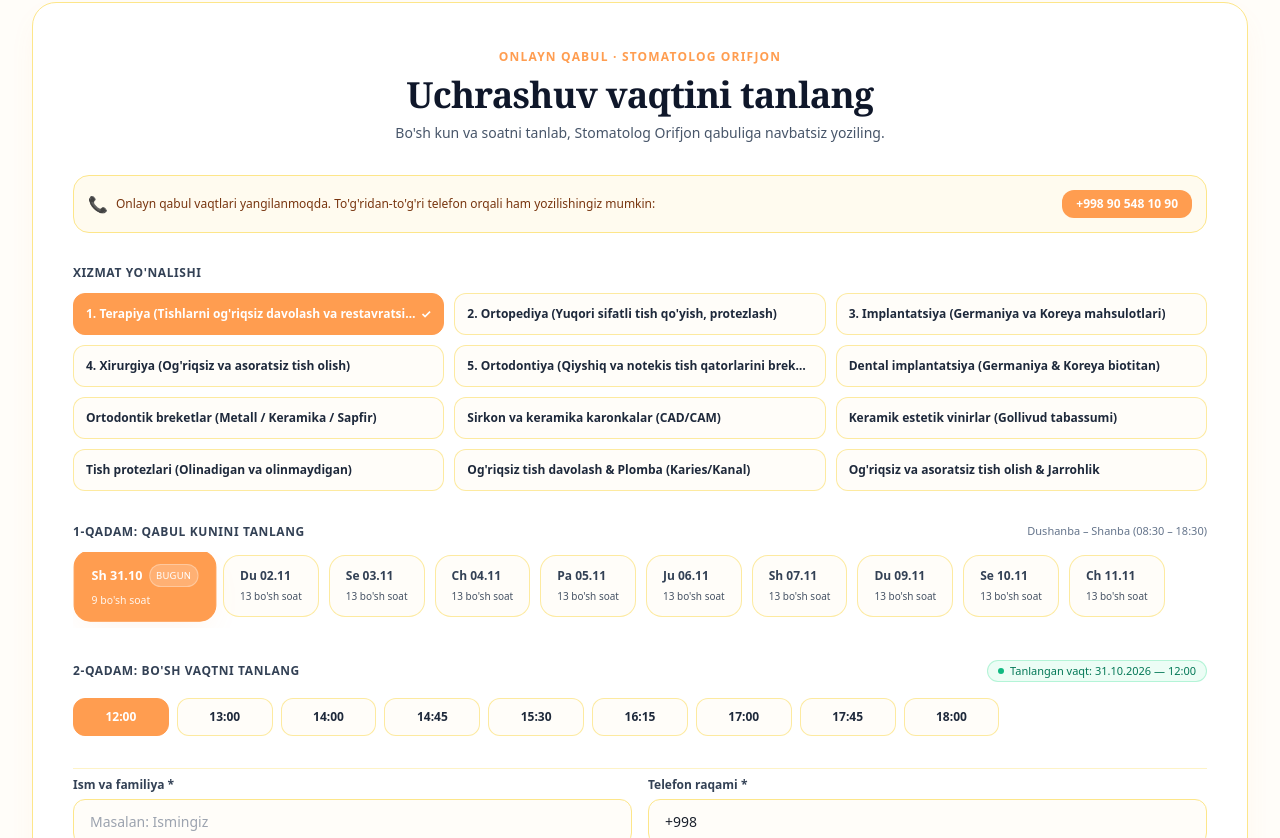
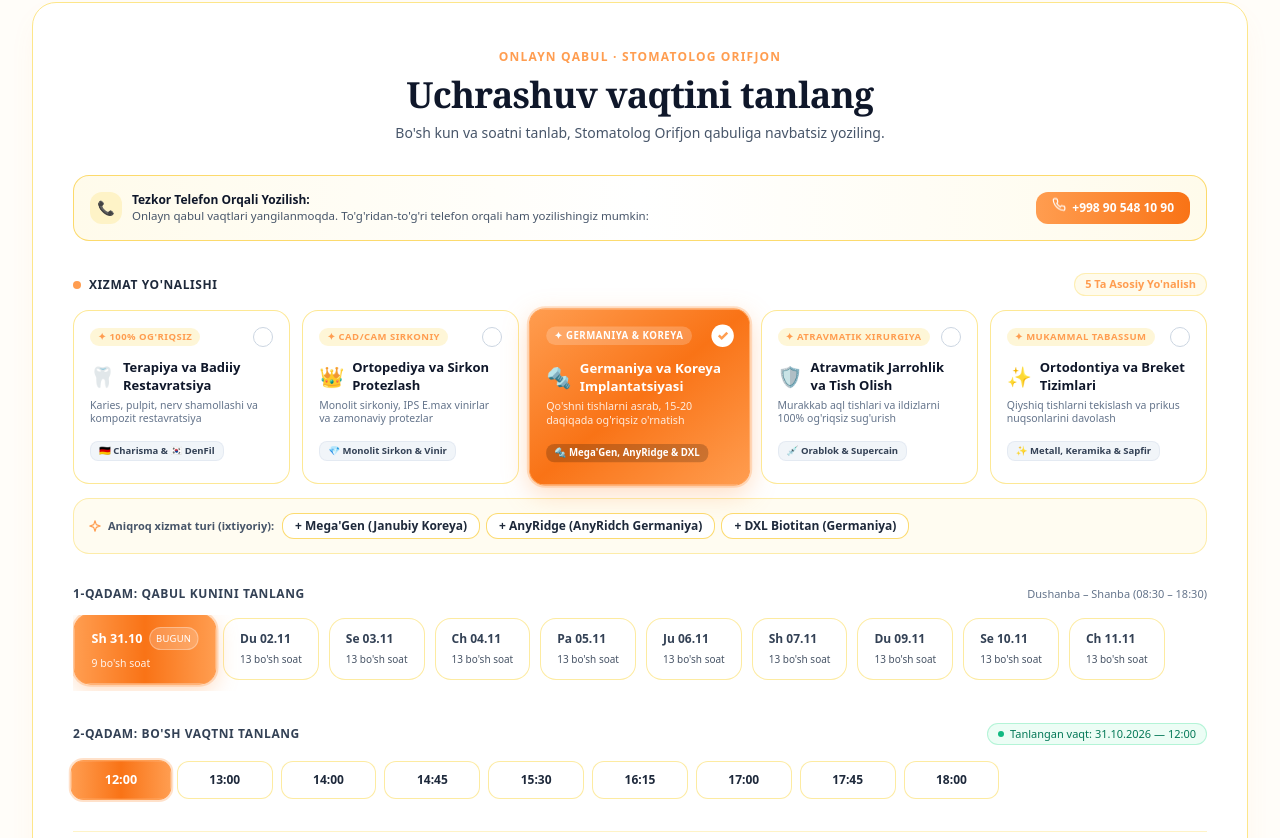
Before and after one commit to shakhzod-madmarov/drorifjon, a React (Vite) app in the folder frontend/: page / in a window 1280 px wide. Shown: the part 10062-10900 px from the top of the page. Built offline with nearby package versions, Linux system fonts and the light colour scheme; no server answers.

Commit message:
feat(ui): redesign booking service selector with 5 luxury canonical specialty 3D cards, dynamic sub-procedure chips, and clean typography

```diff
--- a/frontend/src/components/InlineBookingSection.jsx
+++ b/frontend/src/components/InlineBookingSection.jsx
@@ -7,6 +7,7 @@ import confetti from "canvas-confetti";
 import {
   IconPhone,
   IconTelegram,
+  IconSparkleStar,
 } from "./MedicalIcons";
 import { DOCTOR_INFO } from "../constants/doctor";
 import {
@@ -27,7 +28,7 @@ import {
   checkRateLimit,
   isBotSubmission,
 } from "../utils/security";
-import { CLASSIC_SERVICES } from "../constants/bookingServices";
+import { CLASSIC_SERVICES, resolveCanonicalServiceId } from "../constants/bookingServices";
 
 const pad2 = (n) => String(n).padStart(2, "0");
 
@@ -224,7 +225,7 @@ const InlineBookingSection = ({ initialService = null }) => {
     const available = initDays.find((d) => d.times.length > 0) || initDays[0];
     return available?.times?.[0] || "";
   });
-  const [service, setService] = useState(initialService || CLASSIC_SERVICES[0].id);
+  const [service, setService] = useState(() => resolveCanonicalServiceId(initialService || "implantatsiya"));
   const [name, setName] = useState("");
   const [phone, setPhone] = useState("+998 ");
   const [dob, setDob] = useState("");
@@ -241,16 +242,7 @@ const InlineBookingSection = ({ initialService = null }) => {
       searchParams.get("serviceId");
 
     if (targetService) {
-      const match = CLASSIC_SERVICES.find(
-        (s) =>
-          s.id === targetService ||
-          s.id.toLowerCase() === String(targetService).toLowerCase() ||
-          s.id.includes(targetService) ||
-          String(targetService).includes(s.id),
-      );
-      if (match) {
-        setService(match.id);
-      }
+      setService(resolveCanonicalServiceId(targetService));
     }
     if (bookingRequest?.name) {
       setName(bookingRequest.name);
@@ -544,16 +536,20 @@ const InlineBookingSection = ({ initialService = null }) => {
 
         {/* Fallback polite banner if online booking paused on relay */}
         {!isRelayEnabled && (
-          <div className="p-3.5 rounded-2xl bg-amber-50/80 border border-amber-200 text-xs text-amber-900 flex flex-col sm:flex-row items-center justify-between gap-2.5">
-            <div className="flex items-center gap-2">
-              <span className="text-base">📞</span>
-              <span>{t.pausedNotice}</span>
+          <div className="p-4 rounded-2xl bg-gradient-to-r from-amber-50 via-white to-amber-50 border border-amber-300/80 text-xs text-amber-950 flex flex-col sm:flex-row items-center justify-between gap-3 shadow-xs">
+            <div className="flex items-center gap-2.5 text-left">
+              <span className="w-8 h-8 rounded-xl bg-amber-100 text-primary flex items-center justify-center text-sm font-black shrink-0">📞</span>
+              <div>
+                <p className="font-extrabold text-slate-900">{lang === "uz" ? "Tezkor Telefon Orqali Yozilish:" : lang === "ru" ? "Быстрая запись по телефону:" : "Direct Phone Reservation:"}</p>
+                <p className="text-slate-600 text-[11.5px]">{t.pausedNotice}</p>
+              </div>
             </div>
             <a
               href={DOCTOR_INFO.phoneHref}
-              className="px-3.5 py-1.5 rounded-xl bg-primary text-white font-bold text-xs hover:bg-primary-hover transition-colors whitespace-nowrap"
+              className="px-4 py-2 rounded-xl bg-gradient-to-r from-primary to-orange-500 text-white font-black text-xs hover:brightness-110 shadow-xs transition-all whitespace-nowrap flex items-center gap-1.5"
             >
-              {DOCTOR_INFO.phoneDisplay}
+              <IconPhone className="w-3.5 h-3.5 text-white animate-bounce" />
+              <span>{DOCTOR_INFO.phoneDisplay}</span>
             </a>
           </div>
         )}
@@ -577,28 +573,108 @@ const InlineBookingSection = ({ initialService = null }) => {
             />
           </div>
 
-          {/* Service Selector */}
-          <div className="space-y-3">
-            <label className="block text-xs font-bold uppercase tracking-wider text-slate-700">
-              {t.serviceLabel}
+          {/* 5 Core Clinical Specialties 3D Cards */}
+          <div className="space-y-3.5">
+            <div className="flex items-center justify-between">
+              <label className="block text-xs font-black uppercase tracking-wider text-slate-800 flex items-center gap-2">
+                <span className="w-2 h-2 rounded-full bg-primary" />
+                <span>{t.serviceLabel}</span>
               </label>
-            <div className="grid grid-cols-1 sm:grid-cols-2 lg:grid-cols-3 gap-2.5">
-              {CLASSIC_SERVICES.map((s) => (
+              <span className="text-[11px] font-bold text-primary bg-amber-50 px-2.5 py-0.5 rounded-full border border-amber-200/60">
+                {lang === "uz" ? "5 Ta Asosiy Yo'nalish" : lang === "ru" ? "5 Основных Направлений" : "5 Core Specialties"}
+              </span>
+            </div>
+
+            <div className="grid grid-cols-1 sm:grid-cols-2 lg:grid-cols-3 xl:grid-cols-5 gap-3">
+              {CLASSIC_SERVICES.map((s) => {
+                const isSelected = service === s.id;
+                return (
                   <button
                     type="button"
                     key={s.id}
                     onClick={() => setService(s.id)}
-                  className={`p-3 rounded-xl text-left text-xs font-bold border transition-all cursor-pointer flex items-center justify-between ${
-                    service === s.id
-                      ? "bg-primary text-white border-primary shadow-xs"
-                      : "bg-[#FFFDF9] text-slate-800 border-amber-200/80 hover:bg-amber-50/60"
+                    className={`p-4 rounded-2xl text-left transition-all duration-300 cursor-pointer flex flex-col justify-between space-y-3 border relative overflow-hidden group select-none ${
+                      isSelected
+                        ? "bg-gradient-to-br from-primary via-orange-500 to-primary text-white border-primary shadow-[0_8px_25px_rgba(255,157,80,0.35)] scale-[1.02] ring-2 ring-primary/30"
+                        : "bg-white/95 hover:bg-amber-50/80 text-slate-800 border-amber-200/90 shadow-2xs hover:border-primary/50 hover:scale-[1.02]"
                     }`}
                   >
-                  <span className="truncate">{s[lang] || s.uz}</span>
-                  {service === s.id && <span>✓</span>}
+                    {/* Top Kicker & Selection Indicator */}
+                    <div className="flex items-center justify-between gap-1 w-full">
+                      <span
+                        className={`text-[9.5px] font-black uppercase tracking-wider px-2 py-0.5 rounded-full ${
+                          isSelected
+                            ? "bg-white/20 text-white"
+                            : "bg-amber-100/70 text-primary"
+                        }`}
+                      >
+                        {s.kicker?.[lang] || "✦ PREMIUS"}
+                      </span>
+                      <span
+                        className={`w-5 h-5 rounded-full flex items-center justify-center text-xs font-black transition-all ${
+                          isSelected
+                            ? "bg-white text-primary shadow-xs scale-110"
+                            : "border border-slate-300 text-transparent"
+                        }`}
+                      >
+                        ✓
+                      </span>
+                    </div>
+
+                    {/* Title with 3D Icon */}
+                    <div className="space-y-1">
+                      <div className="flex items-center gap-2">
+                        <span className="text-xl">{s.icon}</span>
+                        <h4 className={`text-xs sm:text-[13px] font-black leading-snug ${isSelected ? "text-white" : "text-slate-900"}`}>
+                          {s[lang] || s.uz}
+                        </h4>
+                      </div>
+                      <p className={`text-[10.5px] leading-tight line-clamp-2 ${isSelected ? "text-white/85" : "text-slate-500"}`}>
+                        {s.desc?.[lang]}
+                      </p>
+                    </div>
+
+                    {/* Material Tag Pill */}
+                    <div className="pt-1">
+                      <span
+                        className={`inline-block text-[9.5px] font-extrabold px-2 py-0.5 rounded-lg truncate max-w-full ${
+                          isSelected
+                            ? "bg-black/20 text-white"
+                            : "bg-slate-100 text-slate-700 border border-slate-200/80"
+                        }`}
+                      >
+                        {s.materials}
+                      </span>
+                    </div>
+                  </button>
+                );
+              })}
+            </div>
+
+            {/* Sub-Procedure Specific Chips (Dynamic based on selected specialty) */}
+            {serviceObj?.subOptions && (
+              <div className="p-3.5 rounded-2xl bg-amber-50/70 border border-amber-200/70 flex flex-wrap items-center gap-2 text-left animate-in fade-in duration-200">
+                <span className="text-[11px] font-bold text-slate-600 flex items-center gap-1.5 shrink-0">
+                  <IconSparkleStar className="w-3.5 h-3.5 text-primary" />
+                  <span>{lang === "uz" ? "Aniqroq xizmat turi (ixtiyoriy):" : lang === "ru" ? "Уточните услугу (по желанию):" : "Specific treatment (optional):"}</span>
+                </span>
+                <div className="flex flex-wrap items-center gap-1.5">
+                  {serviceObj.subOptions.map((opt) => (
+                    <button
+                      type="button"
+                      key={opt.id}
+                      onClick={() => {
+                        const optText = opt[lang] || opt.uz;
+                        setNote((cur) => (cur.includes(optText) ? cur : cur ? `${cur}, ${optText}` : optText));
+                      }}
+                      className="px-3 py-1 rounded-xl bg-white hover:bg-amber-100/70 border border-amber-300/80 text-slate-800 text-xs font-semibold shadow-2xs hover:scale-105 transition-all cursor-pointer"
+                    >
+                      + {opt[lang] || opt.uz}
                     </button>
                   ))}
                 </div>
+              </div>
+            )}
           </div>
 
           {/* Step 1: Select Day */}
@@ -628,10 +704,10 @@ const InlineBookingSection = ({ initialService = null }) => {
                     }}
                     className={`px-4 py-3 rounded-2xl text-xs font-bold shrink-0 border transition-all cursor-pointer text-left ${
                       isSelected
-                        ? "bg-primary text-white border-primary shadow-luxury scale-105"
+                        ? "bg-gradient-to-r from-primary via-orange-500 to-primary text-white border-primary shadow-[0_6px_20px_rgba(255,157,80,0.35)] scale-105 ring-2 ring-primary/30"
                         : isFull
                         ? "bg-slate-50/90 text-slate-400 border-slate-200/90 hover:bg-slate-100"
-                        : "bg-[#FFFDF9] text-slate-700 border-amber-200/80 hover:bg-amber-50"
+                        : "bg-white/95 text-slate-700 border-amber-200/80 hover:bg-amber-50/80 shadow-2xs hover:scale-102"
                     }`}
                   >
                     <div className="flex items-center gap-1.5">
@@ -684,8 +760,8 @@ const InlineBookingSection = ({ initialService = null }) => {
                     onClick={() => setSelectedTime(slot)}
                     className={`py-2.5 px-2 rounded-xl text-xs font-bold border transition-all cursor-pointer ${
                       selectedTime === slot
-                        ? "bg-primary text-white border-primary shadow-xs scale-102"
-                        : "bg-[#FFFDF9] text-slate-800 border-amber-200/80 hover:bg-amber-50"
+                        ? "bg-gradient-to-r from-primary via-orange-500 to-primary text-white border-primary shadow-xs scale-105 ring-2 ring-primary/30"
+                        : "bg-white text-slate-800 border-amber-200/80 hover:bg-amber-50 hover:scale-102 shadow-2xs"
                     }`}
                   >
                     {slot}
--- a/frontend/src/constants/bookingServices.js
+++ b/frontend/src/constants/bookingServices.js
@@ -1,75 +1,141 @@
-export const CLASSIC_SERVICES = [
+export const CANONICAL_SPECIALTIES = [
   {
     id: "terapiya",
-    uz: "1. Terapiya (Tishlarni og'riqsiz davolash va restavratsiya)",
-    ru: "1. Терапия (Безболезненное лечение и реставрация зубов)",
-    en: "1. Therapy (Painless tooth treatment and aesthetic restoration)",
+    icon: "🦷",
+    kicker: {
+      uz: "✦ 100% OG'RIQSIZ",
+      ru: "✦ 100% БЕЗ БОЛИ",
+      en: "✦ 100% PAIN-FREE",
+    },
+    materials: "🇩🇪 Charisma & 🇰🇷 DenFil",
+    uz: "Terapiya va Badiiy Restavratsiya",
+    ru: "Терапия и Художественная Реставрация",
+    en: "Therapy & Aesthetic Restoration",
+    desc: {
+      uz: "Karies, pulpit, nerv shamollashi va kompozit restavratsiya",
+      ru: "Лечение кариеса, каналов и художественная реставрация",
+      en: "Cavities, pulpitis, root canals & artistic restoration",
+    },
+    subOptions: [
+      { id: "plomba", uz: "Charisma / DenFil Plomba", ru: "Пломба Charisma / DenFil", en: "Charisma / DenFil Filling" },
+      { id: "kanal", uz: "Kanal Davolash (Endodontiya)", ru: "Лечение Каналов", en: "Root Canal Therapy" },
+      { id: "restavratsiya", uz: "Badiiy Restavratsiya", ru: "Художественная Реставрация", en: "Aesthetic Restoration" },
+    ],
   },
   {
     id: "ortopediya",
-    uz: "2. Ortopediya (Yuqori sifatli tish qo'yish, protezlash)",
-    ru: "2. Ортопедия (Высококачественное протезирование и установка зубов)",
-    en: "2. Orthopedics (High-quality tooth placement and prosthetics)",
+    icon: "👑",
+    kicker: {
+      uz: "✦ CAD/CAM SIRKONIY",
+      ru: "✦ CAD/CAM ЦИРКОНИЙ",
+      en: "✦ CAD/CAM ZIRCONIA",
+    },
+    materials: "💎 Monolit Sirkon & Vinir",
+    uz: "Ortopediya va Sirkon Protezlash",
+    ru: "Ортопедия и Циркониевое Протезирование",
+    en: "Orthopedics & Zirconia Prosthetics",
+    desc: {
+      uz: "Monolit sirkoniy, IPS E.max vinirlar va zamonaviy protezlar",
+      ru: "Монолитный цирконий, виниры E.max и удобные протезы",
+      en: "Monolithic zirconia, E.max veneers & precision dentures",
+    },
+    subOptions: [
+      { id: "sirkon", uz: "Monolit Sirkon Karonka", ru: "Циркониевая Коронка", en: "Monolithic Zirconia Crown" },
+      { id: "vinir", uz: "IPS E.max Keramik Vinir", ru: "Керамический Винир E.max", en: "IPS E.max Ceramic Veneer" },
+      { id: "protez", uz: "Zamonaviy Tish Protezi", ru: "Съемный / Бюгельный Протез", en: "Modern Dental Prosthetic" },
+    ],
   },
   {
     id: "implantatsiya",
-    uz: "3. Implantatsiya (Germaniya va Koreya mahsulotlari)",
-    ru: "3. Имплантация (Премиальные импланты из Германии и Кореи)",
-    en: "3. Implantation (German and Korean premium implant systems)",
+    icon: "🔩",
+    kicker: {
+      uz: "✦ GERMANIYA & KOREYA",
+      ru: "✦ ГЕРМАНИЯ И КОРЕЯ",
+      en: "✦ GERMANY & KOREA",
+    },
+    materials: "🔩 Mega'Gen, AnyRidge & DXL",
+    uz: "Germaniya va Koreya Implantatsiyasi",
+    ru: "Дентальная Имплантация из Германии и Кореи",
+    en: "German & South Korean Dental Implants",
+    desc: {
+      uz: "Qo'shni tishlarni asrab, 15-20 daqiqada og'riqsiz o'rnatish",
+      ru: "Установка титановых имплантов за 15–20 минут без боли",
+      en: "Gentle 15-20 min titanium implant placement with zero pain",
+    },
+    subOptions: [
+      { id: "megagen", uz: "Mega'Gen (Janubiy Koreya)", ru: "Mega'Gen (Южная Корея)", en: "Mega'Gen (South Korea)" },
+      { id: "anyridge", uz: "AnyRidge (AnyRidch Germaniya)", ru: "AnyRidge (Германия)", en: "AnyRidge (Germany)" },
+      { id: "dxl", uz: "DXL Biotitan (Germaniya)", ru: "DXL Биотитан (Германия)", en: "DXL Bio-Titanium (Germany)" },
+    ],
   },
   {
     id: "xirurgiya",
-    uz: "4. Xirurgiya (Og'riqsiz va asoratsiz tish olish)",
-    ru: "4. Хирургия (Безболезненное и атравматичное удаление зубов без осложнений)",
-    en: "4. Surgery (Painless and complication-free tooth extraction)",
+    icon: "🛡️",
+    kicker: {
+      uz: "✦ ATRAVMATIK XIRURGIYA",
+      ru: "✦ АТРАВМАТИЧНАЯ ХИРУРГИЯ",
+      en: "✦ ATRAUMATIC SURGERY",
+    },
+    materials: "💉 Orablok & Supercain",
+    uz: "Atravmatik Jarrohlik va Tish Olish",
+    ru: "Атравматичная Хирургия и Удаление Зубов",
+    en: "Atraumatic Oral Surgery & Extraction",
+    desc: {
+      uz: "Murakkab aql tishlari va ildizlarni 100% og'riqsiz sug'urish",
+      ru: "Бережное удаление зубов и ретинированных восьмерок",
+      en: "Socket-preserving gentle removal of damaged or wisdom teeth",
+    },
+    subOptions: [
+      { id: "oddiy-olish", uz: "Atravmatik Oddiy Tish Olish", ru: "Простое Атравматичное Удаление", en: "Gentle Simple Extraction" },
+      { id: "aql-tishi", uz: "Murakkab Aql Tishi (8-tish)", ru: "Сложный Зуб Мудрости (8-ка)", en: "Impacted Wisdom Tooth" },
+    ],
   },
   {
     id: "ortodontiya",
-    uz: "5. Ortodontiya (Qiyshiq va notekis tish qatorlarini breketlar yordamida to'g'rilash)",
-    ru: "5. Ортодонтия (Выравнивание неровных зубных рядов и исправление прикуса брекетами)",
-    en: "5. Orthodontics (Alignment of crooked and uneven teeth using braces)",
-  },
-  /* Specific procedure aliases for deep booking options */
-  {
-    id: "dental-implant",
-    uz: "Dental implantatsiya (Germaniya & Koreya biotitan)",
-    ru: "Дентальная имплантация (Германия и Корея)",
-    en: "Dental Implants (German & Korean Systems)",
-  },
-  {
-    id: "breketlar",
-    uz: "Ortodontik breketlar (Metall / Keramika / Sapfir)",
-    ru: "Ортодонтические брекеты (Металл / Керамика / Сапфир)",
-    en: "Orthodontic Brackets (Braces)",
-  },
-  {
-    id: "sirkon-keramika-karonkalar",
-    uz: "Sirkon va keramika karonkalar (CAD/CAM)",
-    ru: "Циркониевые и керамические коронки",
-    en: "Zirconia & Ceramic Crowns",
-  },
-  {
-    id: "vinirlar",
-    uz: "Keramik estetik vinirlar (Gollivud tabassumi)",
-    ru: "Эстетические керамические виниры",
-    en: "Ceramic Aesthetic Veneers",
-  },
-  {
-    id: "pratezlar",
-    uz: "Tish protezlari (Olinadigan va olinmaydigan)",
-    ru: "Зубное протезирование (Съемные/Несъемные)",
-    en: "Dental Prosthetics (Dentures)",
-  },
-  {
-    id: "ogriqsiz-tish-davolash",
-    uz: "Og'riqsiz tish davolash & Plomba (Karies/Kanal)",
-    ru: "Безболезненное лечение кариеса и каналов",
-    en: "Painless Cavity & Root Canal Therapy",
-  },
-  {
-    id: "ogriqsiz-tish-olish",
-    uz: "Og'riqsiz va asoratsiz tish olish & Jarrohlik",
-    ru: "Безболезненное и атравматичное удаление зубов",
-    en: "Gentle Tooth Extraction & Surgery",
+    icon: "✨",
+    kicker: {
+      uz: "✦ MUKAMMAL TABASSUM",
+      ru: "✦ ИДЕАЛЬНЫЙ ПРИКУС",
+      en: "✦ PERFECT BITE",
+    },
+    materials: "✨ Metall, Keramika & Sapfir",
+    uz: "Ortodontiya va Breket Tizimlari",
+    ru: "Ортодонтия и Современные Брекеты",
+    en: "Orthodontics & Modern Braces",
+    desc: {
+      uz: "Qiyshiq tishlarni tekislash va prikus nuqsonlarini davolash",
+      ru: "Исправление прикуса и кривизны зубов брекетами и элайнерами",
+      en: "Smile alignment and bite correction with modern braces & aligners",
+    },
+    subOptions: [
+      { id: "metall-breket", uz: "Klassik Metall Breket", ru: "Металлические Брекеты", en: "Classic Metal Braces" },
+      { id: "keramika-breket", uz: "Estetik Keramika / Sapfir", ru: "Керамические / Сапфировые", en: "Ceramic / Sapphire Braces" },
+      { id: "elayner", uz: "Ko'rinmas Shaffof Elaynerlar", ru: "Прозрачные Элайнеры (Капы)", en: "Clear Invisible Aligners" },
+    ],
   },
 ];
+
+/* Alias resolver for deep links or query parameters */
+export const resolveCanonicalServiceId = (serviceId) => {
+  if (!serviceId) return "implantatsiya";
+  const sid = String(serviceId).toLowerCase().trim();
+  if (sid.includes("implant")) return "implantatsiya";
+  if (sid.includes("breket") || sid.includes("elayner") || sid.includes("ortodont")) return "ortodontiya";
+  if (sid.includes("sirkon") || sid.includes("vinir") || sid.includes("karonk") || sid.includes("protez") || sid.includes("ortoped")) return "ortopediya";
+  if (sid.includes("olish") || sid.includes("xirurg") || sid.includes("jarroh") || sid.includes("extraction")) return "xirurgiya";
+  if (sid.includes("terapiy") || sid.includes("davolash") || sid.includes("plomba") || sid.includes("karies") || sid.includes("oqartirish")) return "terapiya";
+  return CANONICAL_SPECIALTIES.some((s) => s.id === sid) ? sid : "implantatsiya";
+};
+
+/* Backwards-compatibility CLASSIC_SERVICES export */
+export const CLASSIC_SERVICES = CANONICAL_SPECIALTIES.map((s) => ({
+  id: s.id,
+  uz: s.uz,
+  ru: s.ru,
+  en: s.en,
+  icon: s.icon,
+  kicker: s.kicker,
+  materials: s.materials,
+  desc: s.desc,
+  subOptions: s.subOptions,
+}));
```
Lines whose indentation alone changed are shown as unchanged.
